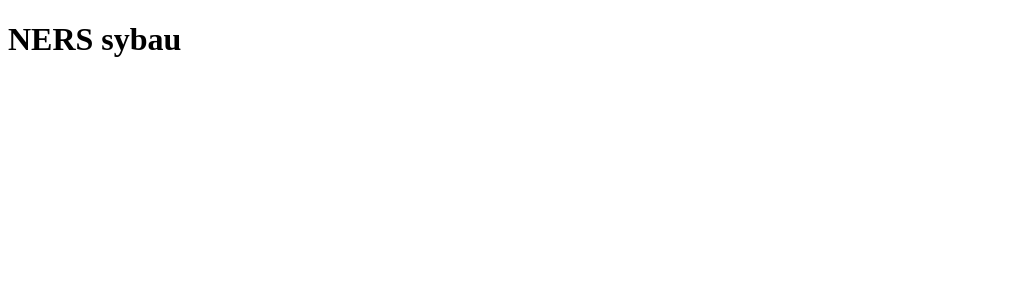
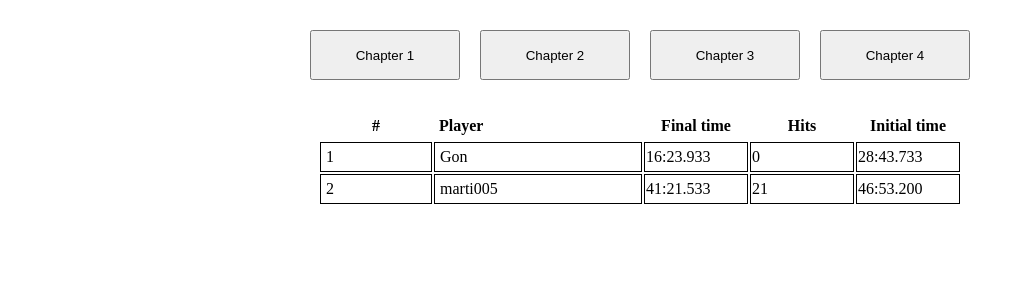
Before and after one commit to marti005/FLD-Leaderboard, a React (Create React App) app: page / in a window 1280 px wide. Shown: the top 300 px of the page, without its empty margins (0-1025 px from the left). Built offline with nearby package versions, Linux system fonts and the light colour scheme.

Commit message:
table, buttons and automatic sorting

```diff
--- a/public/index.html
+++ b/public/index.html
@@ -5,11 +5,7 @@
     <link rel="icon" href="%PUBLIC_URL%/favicon.ico" />
     <meta name="viewport" content="width=device-width, initial-scale=1" />
     <meta name="theme-color" content="#000000" />
-    <meta
-      name="description"
-      content="Web site created using create-react-app"
-    />
-    <title>React App</title>
+    <title>FLD Leaderboard</title>
   </head>
   <body>
     <noscript>You need to enable JavaScript to run this app.</noscript>
--- a/src/App.js
+++ b/src/App.js
@@ -1,6 +1,12 @@
+import Chapterbuttons from "./chapterbuttons.js"
+import Leaderboard from "./leaderboard.js";
+
 function App() {
   return (
-    <h1> NERS sybau </h1>
+    <>
+      <Chapterbuttons />
+      <Leaderboard />
+    </>
   );
 }
 
--- /dev/null
+++ b/src/chapterbuttons.js
@@ -0,0 +1,12 @@
+import "./css/chapterbuttons.css"
+
+export default function Chapterbuttons() {
+    return <>
+        <div id="buttons">
+            <button class="chapterbutton">Chapter 1</button>
+            <button class="chapterbutton">Chapter 2</button>
+            <button class="chapterbutton">Chapter 3</button>
+            <button class="chapterbutton">Chapter 4</button>
+        </div>
+    </>
+}
--- /dev/null
+++ b/src/css/chapterbuttons.css
@@ -0,0 +1,23 @@
+#buttons {
+    display: flex;
+    flex-direction: row;
+    justify-content: center;
+    margin-top: 20px;
+    overflow: auto;
+}
+
+.chapterbutton {
+    width: 150px;
+    height: 50px;
+    margin: 10px;
+}
+
+@media only screen and (max-width: 450px) {
+    #buttons {
+        justify-content: space-around;
+    }
+
+    .chapterbutton {
+        gap: 10px;
+    }
+}
--- /dev/null
+++ b/src/css/leaderboard.css
@@ -0,0 +1,20 @@
+#leaderboard {
+    overflow: auto;
+    margin: 20px auto;
+}
+
+td {
+    min-width: 100px;
+    border: 1px black solid;
+}
+
+.position {
+    width: 10px;
+    padding: 5px;
+}
+
+#player {
+    min-width: 200px;
+    text-align: left;
+    padding-left: 5px;
+}
--- /dev/null
+++ b/src/leaderboard.js
@@ -0,0 +1,78 @@
+import "./css/leaderboard.css"
+
+import data from "./testdata.json"
+
+function TableRow({run, pos}) {
+    return <tr>
+        <td class="position">{pos}</td>
+        <td id="player">{run.player}</td>
+        <td>{run.runs[0].finaltime}</td>
+        <td>{run.runs[0].hits}</td>
+        <td>{run.runs[0].initialtime}</td>
+    </tr>
+}
+
+export default function Leaderboard() {
+    const players = [];
+    let i = 1;
+
+    data.sort(compareTime);
+    data.forEach((p) => {
+        players.push(<TableRow run={p} pos={i}/>)
+        ++i;
+    });
+
+    return <>
+        <div>
+        <table id="leaderboard">
+            <tr>
+                <th class="position">#</th>
+                <th id="player">Player</th>
+                <th>Final time</th>
+                <th>Hits</th>
+                <th>Initial time</th>
+            </tr>
+            {players}
+        </table>
+        </div>
+    </>
+}
+
+function compareTime(a, b) {
+    let timeA = a.runs[0].finaltime.split(":");
+    let timeB = b.runs[0].finaltime.split(":");
+
+    if (timeA.length == 2) timeA.unshift("00");
+    if (timeB.length == 2) timeB.unshift("00");
+
+    let timeAmillis = timeA[2].split(".");
+    let timeBmillis = timeB[2].split(".");
+
+    // hours
+    if (timeA[0] > timeB[0])
+        return 1;
+    else if (timeA[0] < timeB[0])
+        return -1;
+    else {
+        // minutes
+        if (timeA[1] > timeB[1])
+            return 1;
+        else if (timeA[1] < timeB[1])
+            return -1;
+        else {
+            // seconds
+            if (timeAmillis[0] > timeBmillis[0])
+                return 1;
+            else if (timeAmillis[0] < timeBmillis[0])
+                return -1;
+            else {
+                // milliseconds
+                if (timeAmillis[1] > timeBmillis[1])
+                    return 1;
+                else if (timeAmillis[1] < timeBmillis[1])
+                    return -1;
+                else return 0;
+            }
+        }
+    }
+}
--- /dev/null
+++ b/src/testdata.json
@@ -0,0 +1,42 @@
+[
+    {
+        "player": "marti005",
+        "runs": [
+            {
+                "finaltime": "41:21.533",
+                "initialtime": "46:53.200",
+                "hits": 21
+            },
+            {
+                "finaltime": "31:21.433",
+                "initialtime": "26:53.200",
+                "hits": 4
+            },
+            {
+                "finaltime": "22:56.900",
+                "initialtime": "54:01.466",
+                "hits": 26
+            }
+        ]
+    },
+    {
+        "player": "Gon",
+        "runs": [
+            {
+                "finaltime": "16:23.933",
+                "initialtime": "28:43.733",
+                "hits": 0
+            },
+            {
+                "finaltime": "31:21.433",
+                "initialtime": "26:53.200",
+                "hits": 4
+            },
+            {
+                "finaltime": "22:56.900",
+                "initialtime": "54:01.466",
+                "hits": 26
+            }
+        ]
+    }
+]
```
Also changed, not shown: 1 other file (tests, documents, lock files or other folders).
